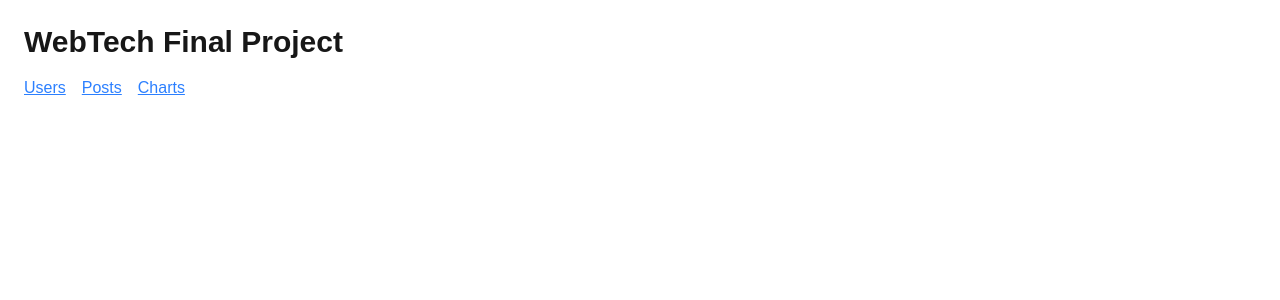
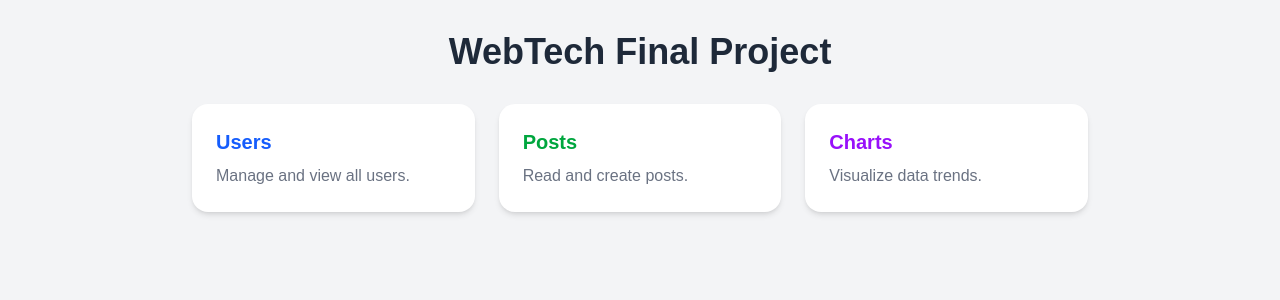
Before and after one commit to leonard-james/finalproj, a Next.js app: page / in a window 1280 px wide. Shown: the top 300 px of the page. Built offline with nearby package versions, Linux system fonts and the light colour scheme.

Commit message:
feat: enhance Home component layout with grid structure and improved styling

```diff
--- a/src/app/page.js
+++ b/src/app/page.js
@@ -2,13 +2,32 @@ import Link from 'next/link';
 
 export default function Home() {
   return (
-    <main className="p-6">
-      <h1 className="text-3xl font-bold">WebTech Final Project</h1>
-      <nav className="mt-4 space-x-4">
-        <Link href="/users" className="text-blue-500 underline">Users</Link>
-        <Link href="/posts" className="text-blue-500 underline">Posts</Link>
-        <Link href="/charts" className="text-blue-500 underline">Charts</Link>
-      </nav>
+    <main className="min-h-screen bg-gray-100 p-8">
+      <div className="max-w-4xl mx-auto">
+      <h1 className="text-4xl font-bold text-gray-800 mb-8 text-center">WebTech Final Project</h1>
+        <div className="grid grid-cols-1 sm:grid-cols-2 md:grid-cols-3 gap-6">
+          <Link href="/users">
+            <div className="bg-white shadow-md hover:shadow-xl rounded-2xl p-6 transition cursor-pointer">
+              <h2 className="text-xl font-semibold text-blue-600 mb-2">Users</h2>
+              <p className="text-gray-500">Manage and view all users.</p>
+            </div>
+          </Link>
+
+          <Link href="/posts">
+            <div className="bg-white shadow-md hover:shadow-xl rounded-2xl p-6 transition cursor-pointer">
+              <h2 className="text-xl font-semibold text-green-600 mb-2">Posts</h2>
+              <p className="text-gray-500">Read and create posts.</p>
+            </div>
+          </Link>
+
+          <Link href="/charts">
+            <div className="bg-white shadow-md hover:shadow-xl rounded-2xl p-6 transition cursor-pointer">
+              <h2 className="text-xl font-semibold text-purple-600 mb-2">Charts</h2>
+              <p className="text-gray-500">Visualize data trends.</p>
+            </div>
+          </Link>
+        </div>
+      </div>
     </main>
   );
 }
```
